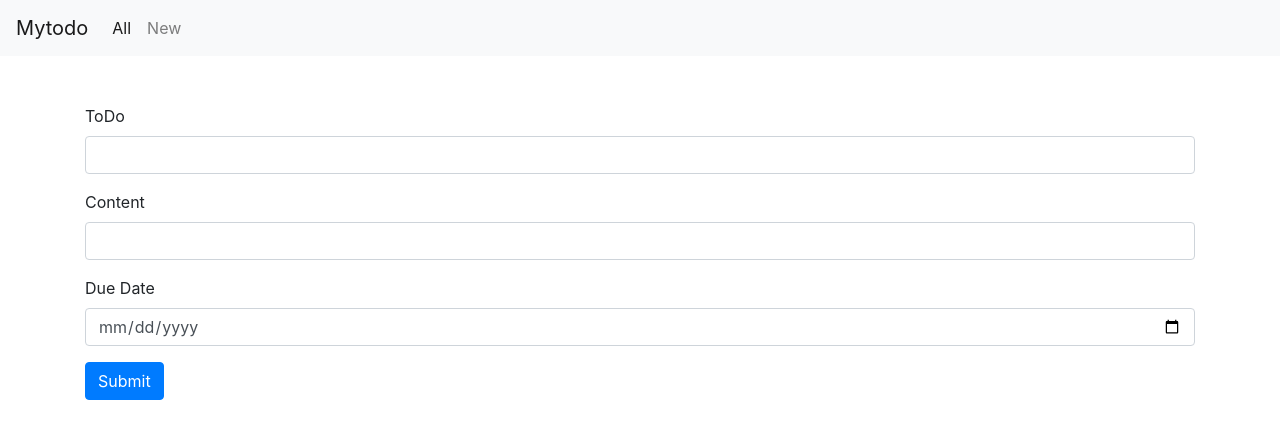
After one commit to rhwogud6874/django, a Django app: template todos/templates/edit.html in a window 1280 px wide. The commit adds this page. Shown: the top 439 px of the page. Run offline with Django 3.2, Linux system fonts and the light colour scheme; the template is opened without the code that fills it, so the values that code supplies are empty; some libraries are stand-ins or nearby versions.

Commit message:
delete & update

```diff
--- /dev/null
+++ b/todos/templates/delete.html
@@ -0,0 +1,4 @@
+{% extends 'base.html' %}
+{% block body %}
+  <h1>글이 삭제되었습니다.</h1>
+{% endblock %}
--- a/todos/templates/detail.html
+++ b/todos/templates/detail.html
@@ -5,7 +5,7 @@
     <p class="lead">{{todo.content}}</p>
     <hr class="my-4">
     <p>{{todo.due_date}}</p>
-    <a class="btn btn-warning btn-lg" href="#" role="button">수정</a>
-    <a class="btn btn-danger btn-lg" href="#" role="button">삭제</a>
+    <a class="btn btn-warning btn-lg" href="/todos/{{todo.id}}/edit" role="button">수정</a>
+    <a class="btn btn-danger btn-lg" href="/todos/{{todo.id}}/delete" role="button">삭제</a>
   </div>
 {% endblock %}
--- /dev/null
+++ b/todos/templates/edit.html
@@ -0,0 +1,18 @@
+{% extends 'base.html' %}
+{% block body %}
+<form action="/todos/{{todo.id}}/update/" class="mt-5">
+  <div class="form-group">
+    <label for="title">ToDo</label>
+    <input type="text" class="form-control" id="title" name="title" value="{{todo.title}}">
+  </div>
+  <div class="form-group">
+    <label for="content">Content</label>
+    <input type="text" class="form-control" id="content" name='content' value="{{todo.content}}">
+  </div>
+  <div class="form-group">
+    <label for="due-date">Due Date</label>
+    <input type="date" class="form-control" id="due-date" name='due-date' value="{{todo.due_date|date:'Y-m-d'}}">
+  </div>
+  <button type="submit" class="btn btn-primary">Submit</button>
+</form>
+{% endblock %}
--- /dev/null
+++ b/todos/templates/update.html
@@ -0,0 +1,5 @@
+{% extends 'base.html' %}
+
+{% block body %}
+  <h1>글이 수정되었습니다</h1>
+{% endblock %}
--- a/todos/urls.py
+++ b/todos/urls.py
@@ -8,4 +8,9 @@ urlpatterns = [
     # Read
     path('', views.index),
     path('<int:todo_id>/', views.detail),
+    #Update
+    path('<int:todo_id>/edit/', views.edit),
+    path('<int:todo_id>/update/', views.update),
+    #Delete
+    path('<int:todo_id>/delete/', views.delete),
 ]
```
Also changed, not shown: todos/templates/index.html (+7 -0 lines), todos/views.py (+22 -0 lines).
